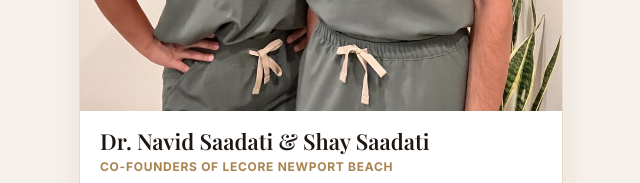
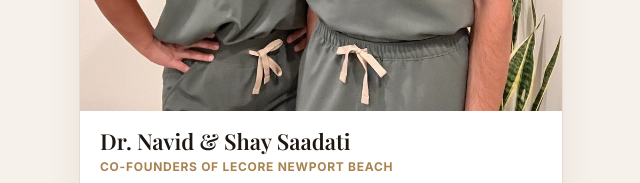
Before and after one commit to lecorenb/lecore-bio, a plain HTML site: page red-light-therapy-newport-beach.html in a window 1280 px wide. Shown: the part 5160-5343 px from the top of the page, without its empty margins (319-959 px from the left). Drawn offline with nearby package versions, Linux system fonts and the light colour scheme.

Commit message:
Update team member names in HTML file

```diff
--- a/red-light-therapy-newport-beach.html
+++ b/red-light-therapy-newport-beach.html
@@ -530,7 +530,7 @@ body.pre .sticky{transform:translate(-50%,110%);opacity:0;pointer-events:none}
     <div class="team">
       <img src="assets/team.jpg" alt="Dr. Navid Saadati and Shay Saadati, co-founders of LeCore Newport Beach" loading="lazy">
       <div class="team-in">
-        <h3>Dr. Navid Saadati &amp; Shay Saadati</h3>
+        <h3>Dr. Navid &amp; Shay Saadati</h3>
         <p class="role">Co-founders of LeCore Newport Beach</p>
         <p>LeCore is a family-run clinic. We created a place where you are known by name, guided with care, and never rushed. It is the kind of longevity and recovery experience we wanted for our own family.</p>
       </div>
```
